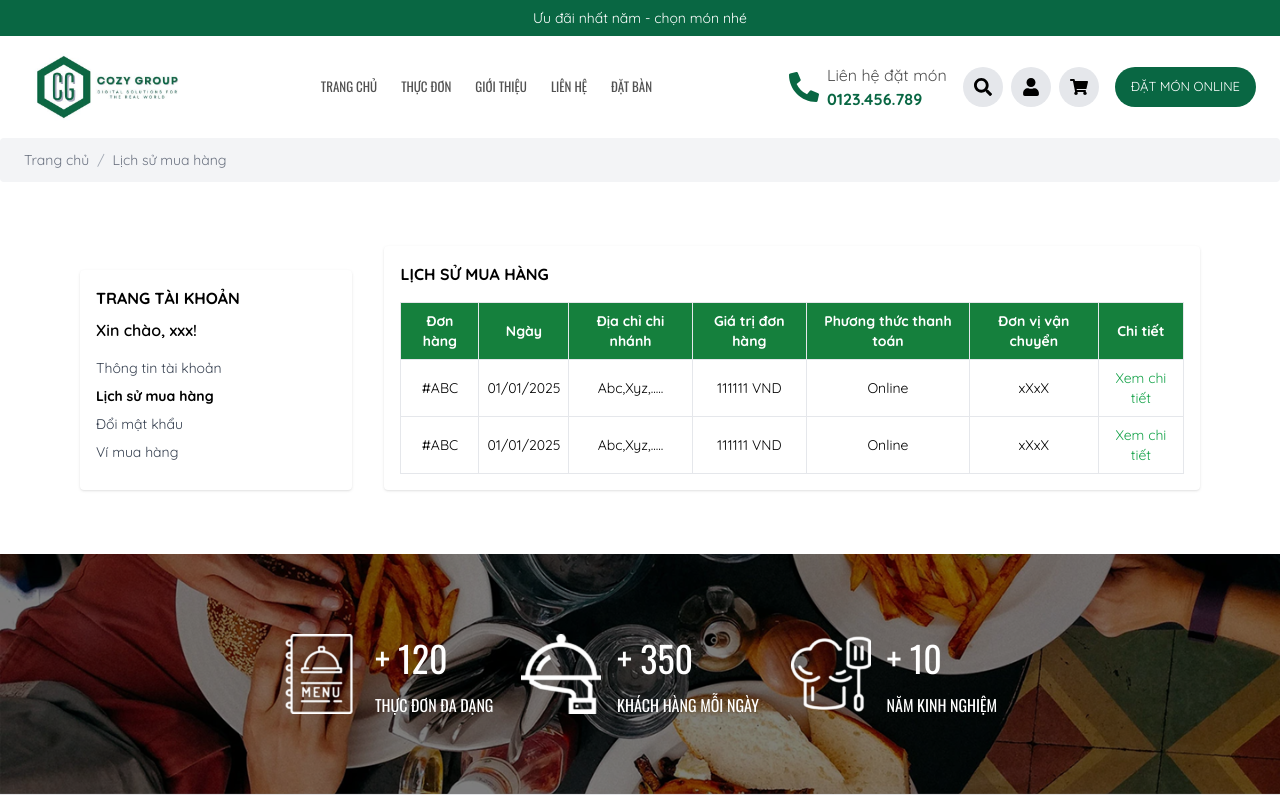
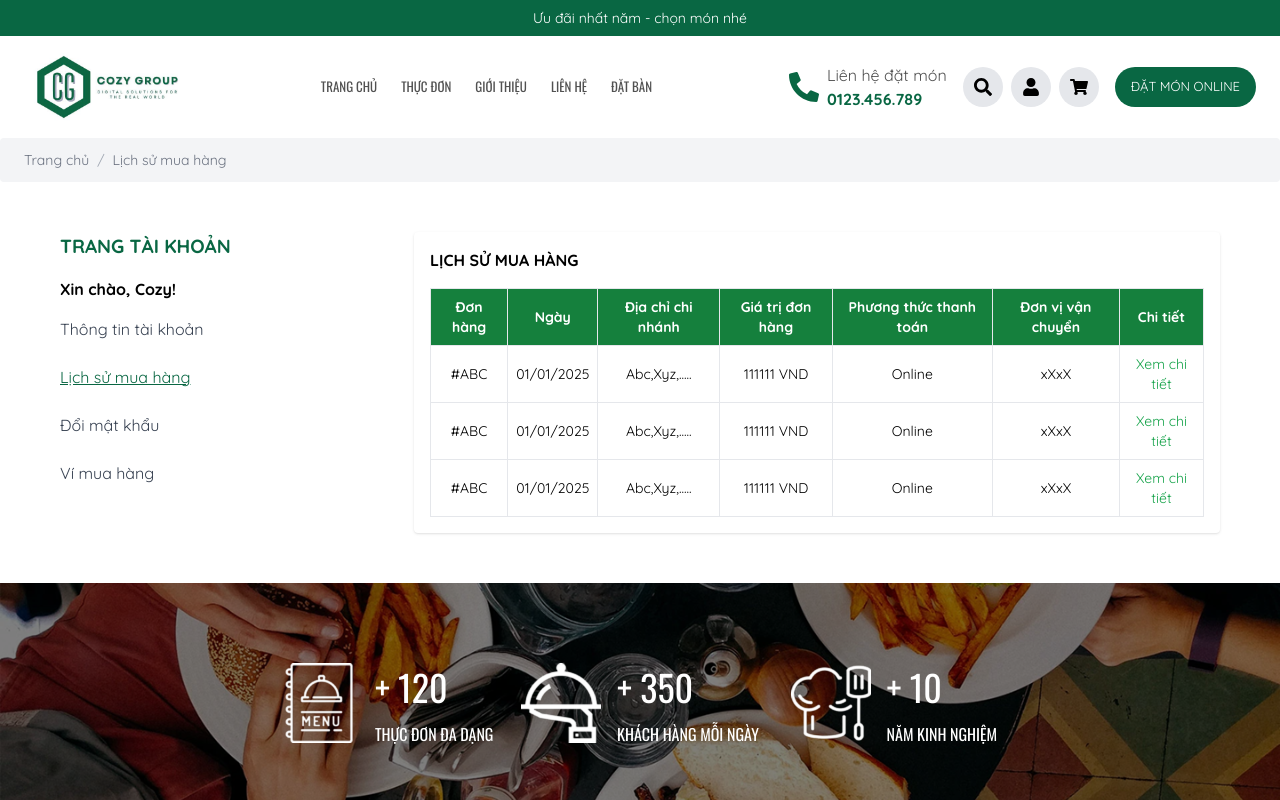
Before and after one commit to CozyGroup/CozyGroup-FE, a React (Create React App) app: page /history in a window 1280 px wide. Shown: the top 800 px of the page. Built offline with nearby package versions, Linux system fonts and the light colour scheme.

Commit message:
[Client] Update giao diện lịch sử mua hàng

```diff
--- a/src/components/ui/AccountSidebar/index.jsx
+++ b/src/components/ui/AccountSidebar/index.jsx
@@ -3,7 +3,7 @@ import { Link, useLocation } from "react-router-dom";
 
 const menuItems = [
   { label: "Thông tin tài khoản", path: "/account" },
-  { label: "Lịch sử mua hàng", path: "/tai-khoan/lich-su" },
+  { label: "Lịch sử mua hàng", path: "/history" },
   { label: "Đổi mật khẩu", path: "/tai-khoan/doi-mat-khau" },
   { label: "Ví mua hàng", path: "/account/wallet" },
 ];
--- a/src/index.css
+++ b/src/index.css
@@ -13,11 +13,9 @@
 }
 body {
   margin: 0;
-  font-family: -apple-system, BlinkMacSystemFont, 'Segoe UI', 'Roboto', 'Oxygen',
-    'Ubuntu', 'Cantarell', 'Fira Sans', 'Droid Sans', 'Helvetica Neue',
-    sans-serif;
-  -webkit-font-smoothing: antialiased;
-  -moz-osx-font-smoothing: grayscale;
+  font-family: 'Quicksand', sans-serif;
+    -webkit-font-smoothing: antialiased;
+    -moz-osx-font-smoothing: grayscale;
 }
 
 code {
--- a/src/pages/Account/index.jsx
+++ b/src/pages/Account/index.jsx
@@ -8,7 +8,7 @@ const Account = () => {
                 { label: 'Trang chủ', href: '/' },
                 { label: "Tài khoản", href: '/account' },
             ]} />
-            <div className="w-full lg:px-[60px] px-[20px] lg:py-[50px] py-[30px] flex flex-col lg:flex-row">
+            <div className="w-full lg:px-[60px] px-[20px] lg:py-[50px] py-[30px] flex flex-col lg:flex-row font-quicksand">
                 <AccountSidebar/>
                 <div>
                 <h1 className="text-[19px] text-primary font-quicksand font-bold mt-[25px] lg:mt-0">THÔNG TIN TÀI KHOẢN</h1>
--- a/src/pages/History/index.jsx
+++ b/src/pages/History/index.jsx
@@ -1,5 +1,6 @@
 import React, { useState } from "react";
 import Navigation from "../../components/ui/Navigation";
+import AccountSidebar from "../../components/ui/AccountSidebar";
 
 const orders = [
     {
@@ -42,6 +43,28 @@ const orders = [
         shippingFee: "XXX.XXX VND",
         total: "XXX.XXX VND",
     },
+    {
+        id: "#ABC",
+        date: "01/01/2025",
+        branch: "Abc,Xyz,.....",
+        value: "111111 VND",
+        payment: "Online",
+        shipping: "xXxX",
+        customer: {
+            name: "Mr.Cozy",
+            phone: "0123456789",
+            address: "abc,def",
+        },
+        items: [
+            { name: "Bò lúc lắc", quantity: 2, price: "xxx.xxx VND" },
+            { name: "Coca", quantity: 1, price: "xxx.xxx VND" },
+        ],
+        vat: "XXX.XXX VND",
+        shippingFee: "XXX.XXX VND",
+        total: "XXX.XXX VND",
+    },
+
+
 
 ];
 
@@ -66,7 +89,6 @@ const OrderDetailModal = ({ order, onClose }) => {
                     <p><strong>Địa chỉ:</strong> {order.customer.address}</p>
                 </div>
 
-                {/* Bảng trên desktop */}
                 <table className="hidden md:table w-full text-sm border border-collapse my-4">
                     <thead className="bg-green-700 text-white">
                         <tr>
@@ -86,7 +108,6 @@ const OrderDetailModal = ({ order, onClose }) => {
                     </tbody>
                 </table>
 
-                {/* Danh sách trên mobile */}
                 <div className="md:hidden space-y-2 my-4">
                     {order.items.map((item, idx) => (
                         <div key={idx} className="border p-2 rounded shadow-sm text-sm">
@@ -109,32 +130,16 @@ const OrderDetailModal = ({ order, onClose }) => {
     );
 };
 
-const History = () => {
+const Account = () => {
     const [selectedOrder, setSelectedOrder] = useState(null);
 
     return (
         <>
-            <Navigation
-                items={[
-                    { label: "Trang chủ", href: "/" },
-                    { label: "Lịch sử mua hàng" },
-                ]}
-            />
-            <div className="flex flex-col md:flex-row p-4 gap-8 my-12 max-w-6xl mx-auto font-quicksand">
-                {/* Sidebar */}
-                <div className="w-full md:w-1/4 bg-white p-4 shadow rounded mt-6">
-                    <h3 className="font-bold mb-2">TRANG TÀI KHOẢN</h3>
-                    <p className="font-semibold">Xin chào, xxx!</p>
-                    <ul className="mt-4 space-y-2 text-sm text-gray-700">
-                        <li>Thông tin tài khoản</li>
-                        <li className="font-bold text-black">Lịch sử mua hàng</li>
-                        <li>Đổi mật khẩu</li>
-                        <li>Ví mua hàng</li>
-                    </ul>
-                </div>
+            <Navigation items={[{ label: 'Trang chủ', href: '/' }, { label: 'Lịch sử mua hàng', href: '/account' }]} />
+            <div className="w-full lg:px-[60px] px-[20px] lg:py-[50px] py-[30px] flex flex-col lg:flex-row gap-6">
+                <AccountSidebar />
 
-                {/* Order Table */}
-                <div className="w-full md:w-3/4 bg-white p-4 shadow rounded overflow-auto">
+                <div className="w-full bg-white p-4 shadow rounded overflow-auto">
                     <h3 className="font-bold mb-4">LỊCH SỬ MUA HÀNG</h3>
                     <table className="w-full text-sm border border-collapse">
                         <thead className="bg-green-700 text-white">
@@ -167,17 +172,12 @@ const History = () => {
                             ))}
                         </tbody>
                     </table>
-
                 </div>
             </div>
 
-            {/* Modal hiển thị */}
-            <OrderDetailModal
-                order={selectedOrder}
-                onClose={() => setSelectedOrder(null)}
-            />
+            {selectedOrder && <OrderDetailModal order={selectedOrder} onClose={() => setSelectedOrder(null)} />}
         </>
     );
 };
 
-export default History;
+export default Account;
--- a/src/pages/Login/index.jsx
+++ b/src/pages/Login/index.jsx
@@ -29,7 +29,7 @@ const Login = () => {
                         <div className="text-center text-sm text-gray-500 mb-4 cursor-pointer hover:underline">
                             Quên mật khẩu?
                         </div>
-                        <button className="w-full border border-[#096A4A] bg-[#096A4A] text-white py-2 rounded mb-4 transition-all hover:bg-white hover:text-[#096A4A] hover:border-[#096A4A]">
+                        <button className="w-full border  bg-[#096A4A] text-white py-2 rounded mb-4 transition-all hover:bg-[#FF0000]">
                             Đăng nhập
                         </button>
                         <p className="text-sm text-center mb-4">
@@ -58,7 +58,7 @@ const Login = () => {
                             </ul>
                         </div>
                         <div className="mt-10">
-                            <button className="border border-[#096A4A] bg-[#096A4A] text-white px-6 py-2 rounded transition-all hover:bg-white hover:text-[#096A4A] hover:border-[#096A4A]">
+                            <button className="border  bg-[#096A4A] text-white px-6 py-2 rounded transition-all hover:bg-[#FF0000]">
                                 Đăng nhập
                             </button>
                         </div>
--- a/src/pages/Menu/index.jsx
+++ b/src/pages/Menu/index.jsx
@@ -153,7 +153,7 @@ const Menu = () => {
                             <div
                                 className={`bg-white p-3 sm:p-5 rounded-lg shadow-sm hover:shadow-md transition-all duration-200 relative border
                                 ${product.status === 'out-of-stock' ? 'opacity-70 border-gray-300' : ''}
-                                ${product.status === 'discount' ? 'border-red-500' : 'border-gray-200'}`}
+                                ${product.status === 'discount' ? '' : 'border-gray-200'}`}
                                 style={{ minWidth: '180px' }}
                             >
                                 {product.status === 'discount' && (
```
